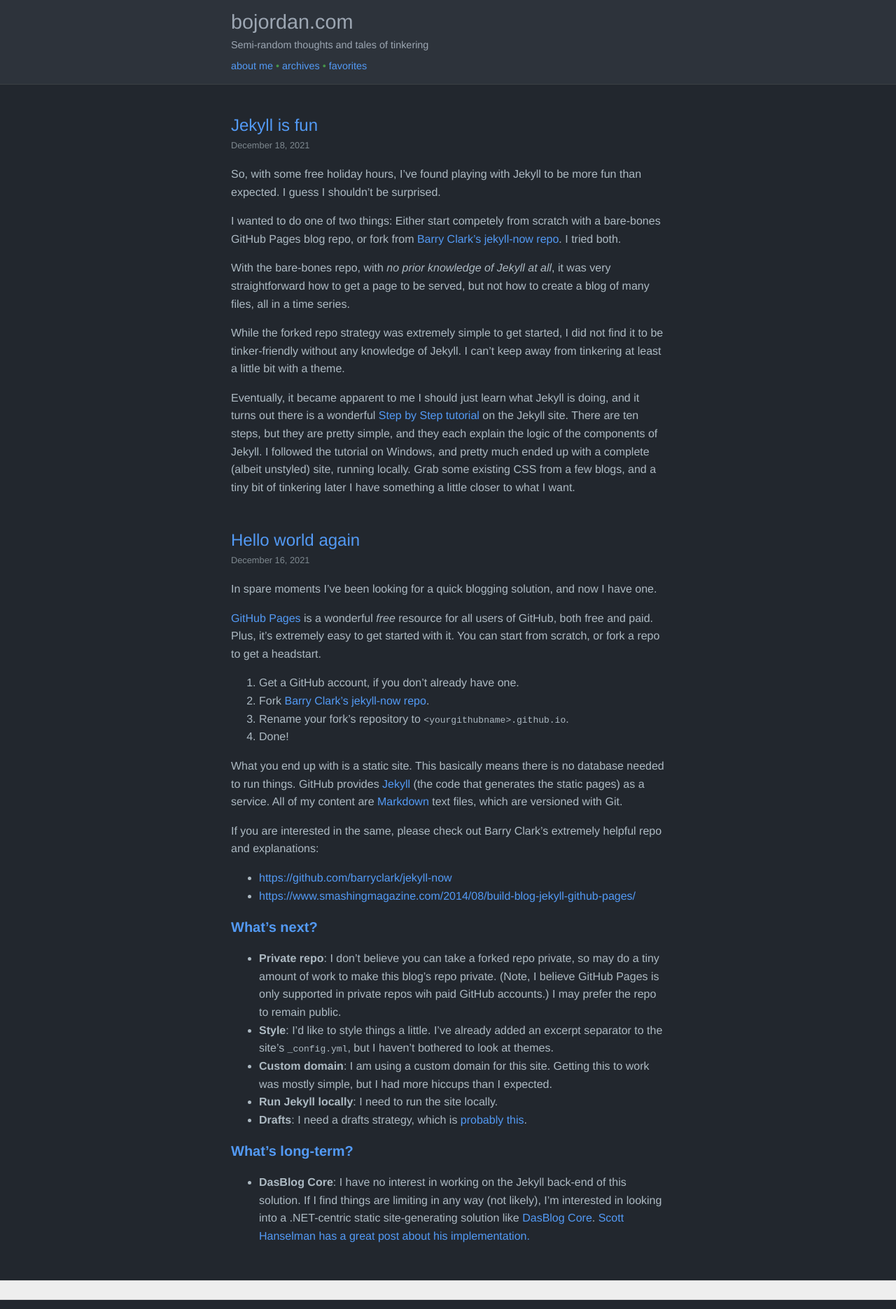
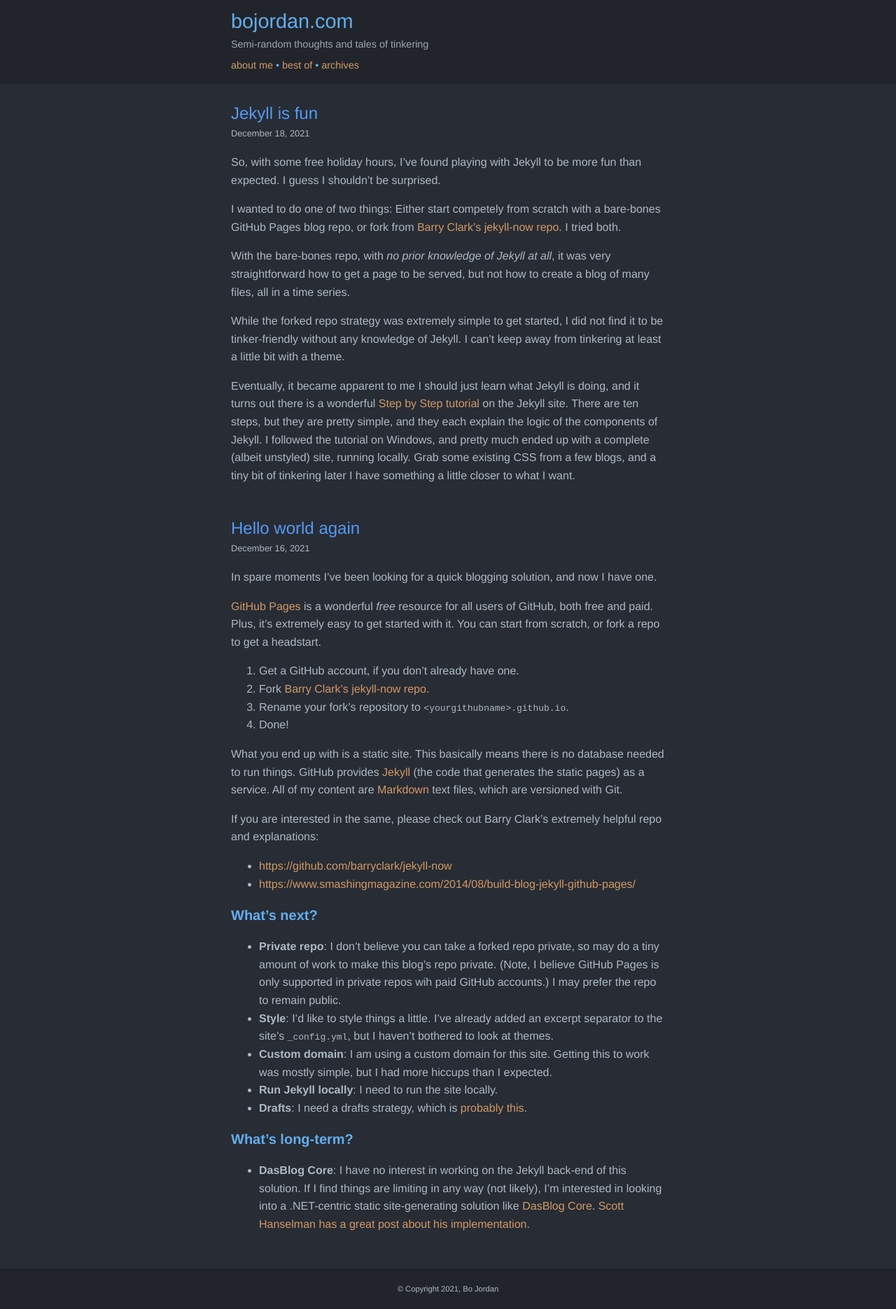
Before and after one commit to bojordan/bojordan.github.io, a Jekyll site: the page built from index.html, in a window 1280 px wide. Shown: the whole page at 70% size. Built offline with Jekyll 4.4.1, drawn with Linux system fonts in a browser that asks for light colours.

Commit message:
more dark theme

```diff
--- a/_layouts/default.html
+++ b/_layouts/default.html
@@ -16,7 +16,7 @@
             </p>
 
             <nav>
-                <a href="/about">about me</a> • <a href="/archives">archives</a> • <a href="/favorites">favorites</a>
+                <a href="/about">about me</a> • <a href="/best-of">best of</a> • <a href="/archives">archives</a>
             </nav>
         </div>
     </div>
@@ -24,7 +24,7 @@
     </section>
     <div class="wrapper-footer">
         <div class="container">
-            <footer class="footer"></footer>
+          <footer class="footer">© Copyright 2021, Bo Jordan</footer>
         </div>
     </div>
   </body>
--- a/_sass/main.scss
+++ b/_sass/main.scss
@@ -2,7 +2,7 @@ body {
     // background-color: #fff;
     // color: #222222;
     // GitHub dark
-    background-color: #22272e;
+    background-color: #282c34;
     color: #adbac3;
     margin: 0;
     padding: 0;
@@ -21,21 +21,22 @@ body {
     height: 120px;
     margin-bottom: -120px;
     // background-color: #bbb;
-    background-color: #2d333b;
+    background-color: #21252b;
     // border-top: 1px solid #999;
     // border-bottom: 1px solid #999;
-    border-bottom: 1px solid #3b4043;
+    // border-bottom: 1px solid #3b4043;
 }
 
 a, a:active, a:visited {
     // color: #b5190e;
-    color: #539af5;
+    color: #d19a66;
     text-decoration: none;
 }
 
 h1, h2, h3, h4, h5, h6 {
     // color: #000000;
-    color: #539af5;
+    // color: #98c379;
+    color: #61afef;
 }
 
 .printonly { display: none; }
@@ -59,26 +60,26 @@ h1, h2, h3, h4, h5, h6 {
 #masthead a,
 #masthead a:active,
 // #masthead a:visited { color: #b5190e; }
-#masthead a:visited { color: #539af5; text-decoration: none; }
+#masthead a:visited { color: #d19a66; text-decoration: none; }
 
 #masthead h1 a,
 #masthead h1 a:active,
 #masthead h1 a:visited {
     // color: rgb(54, 54, 54);
     // color: #539af5;
-    color: #9da7b3;
+    color: #61afef;
     text-decoration: none;
 }
 
 #masthead p { margin: 0; padding: 0; }
 // #masthead nav { display: block; margin: 0; padding: 1em 0; color: #5c3b1e; }
-#masthead nav { display: block; margin: 0; padding: 1em 0; color: #46954a; }
+#masthead nav { display: block; margin: 0; padding: 1em 0; color: #61afef; }
 
 .wrapper-footer {
     margin-top: 50px;
-    border-top: 1px solid #ddd;
-    border-bottom: 1px solid #ddd;
-    background-color: #eee;
+    border-top: 1px solid #21252b;
+    border-bottom: 1px solid #21252b;
+    background-color: #21252b;
 }
 
 /* Posts */
@@ -86,12 +87,14 @@ h1, h2, h3, h4, h5, h6 {
 article {
     display: block;
     line-height: 1.6;
-    margin-top: 3em;
+    margin-top: 2em;
+    margin-bottom: 3em;
 }
 
-article header { color: #7f8990; }
+article header { color: #adbac3; }
 article header p { margin: 0; }
-article header a { text-decoration: none; }
+article header a:active,
+article header a:visited { color: #61afef; }
 article header time { font-size: 0.8em; }
 
 /* Link posts */
@@ -115,10 +118,11 @@ article.link header h2 a:visited {
 
 footer {
     margin: 2em 0;
-    font-size: 13px;
+    font-size: .7em;
+    text-align: center;
 }
 
-    footer p { margin: 0.5em; }
+footer p { margin: 0.5em; }
 
 section#posts {
     position: relative;
```
Also changed, not shown: archives.md (added, +8 -0 lines), best-of.md (added, +10 -0 lines).
